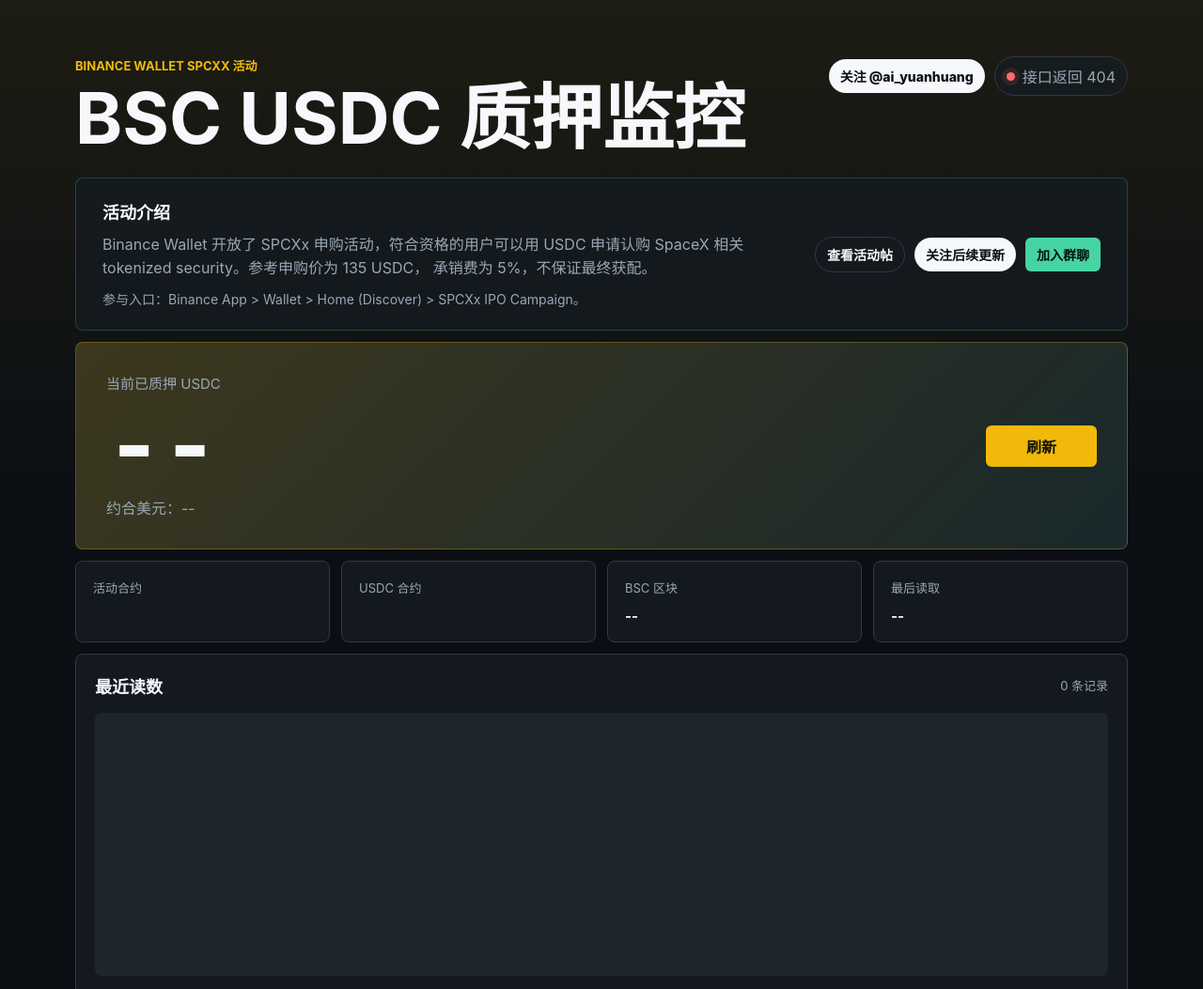
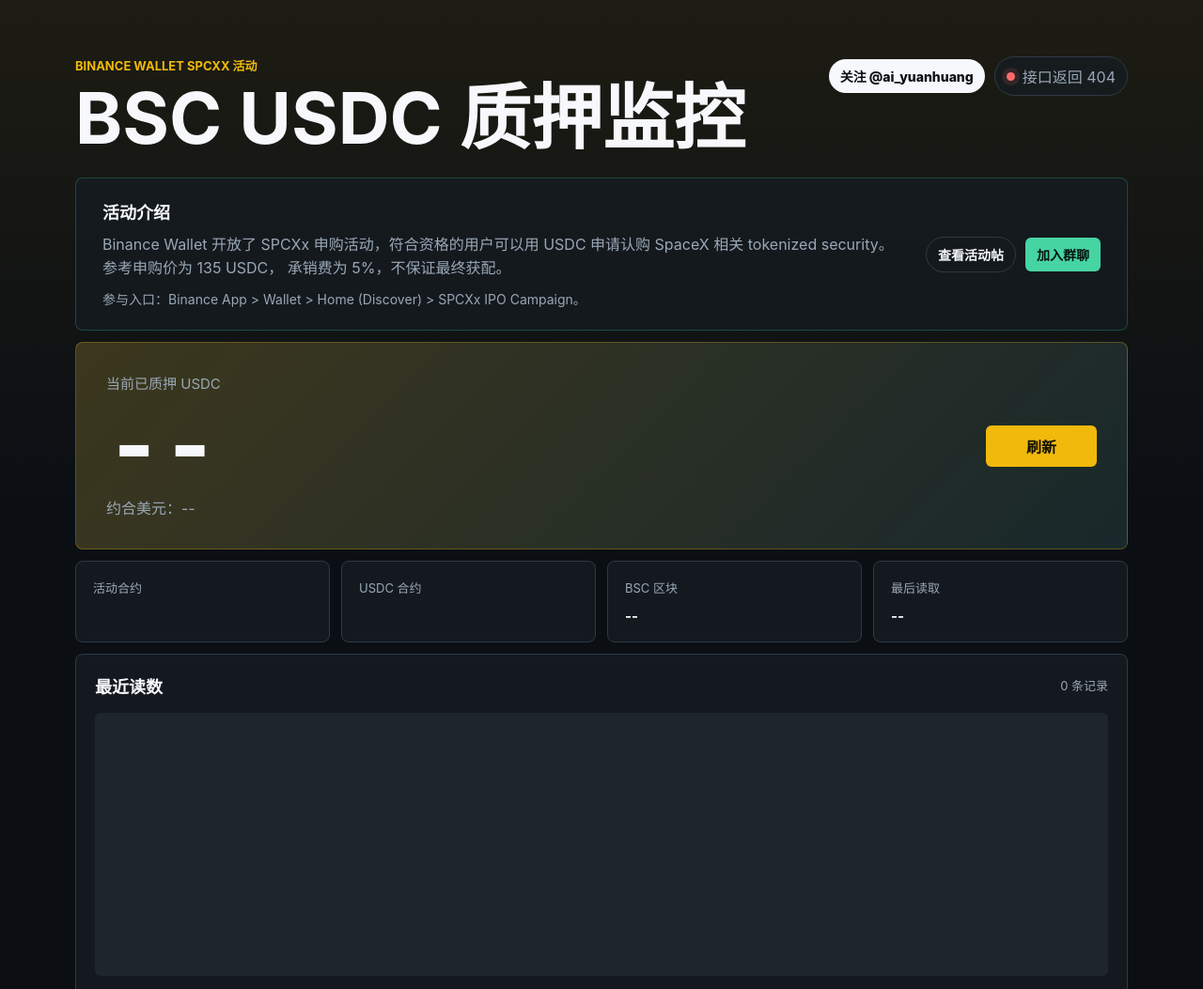
Before and after one commit to xueyuanhuang/spcxx-usdc-monitor, a website: page public/index.html in a window 1280 px wide. Shown: the top 1053 px of the page at 94% size. Drawn offline with Linux system fonts and the light colour scheme; no server answers.

Commit message:
fix: remove duplicate follow link

```diff
--- a/public/index.html
+++ b/public/index.html
@@ -43,9 +43,6 @@
         <div class="note-actions">
           <a href="https://x.com/ai_yuanhuang/status/2064908389382263067?s=20" target="_blank" rel="noreferrer">
             查看活动帖
-          </a>
-          <a href="https://twitter.com/intent/follow?screen_name=ai_yuanhuang" target="_blank" rel="noreferrer">
-            关注后续更新
           </a>
           <button class="group-button" id="open-group" type="button">加入群聊</button>
         </div>
```
